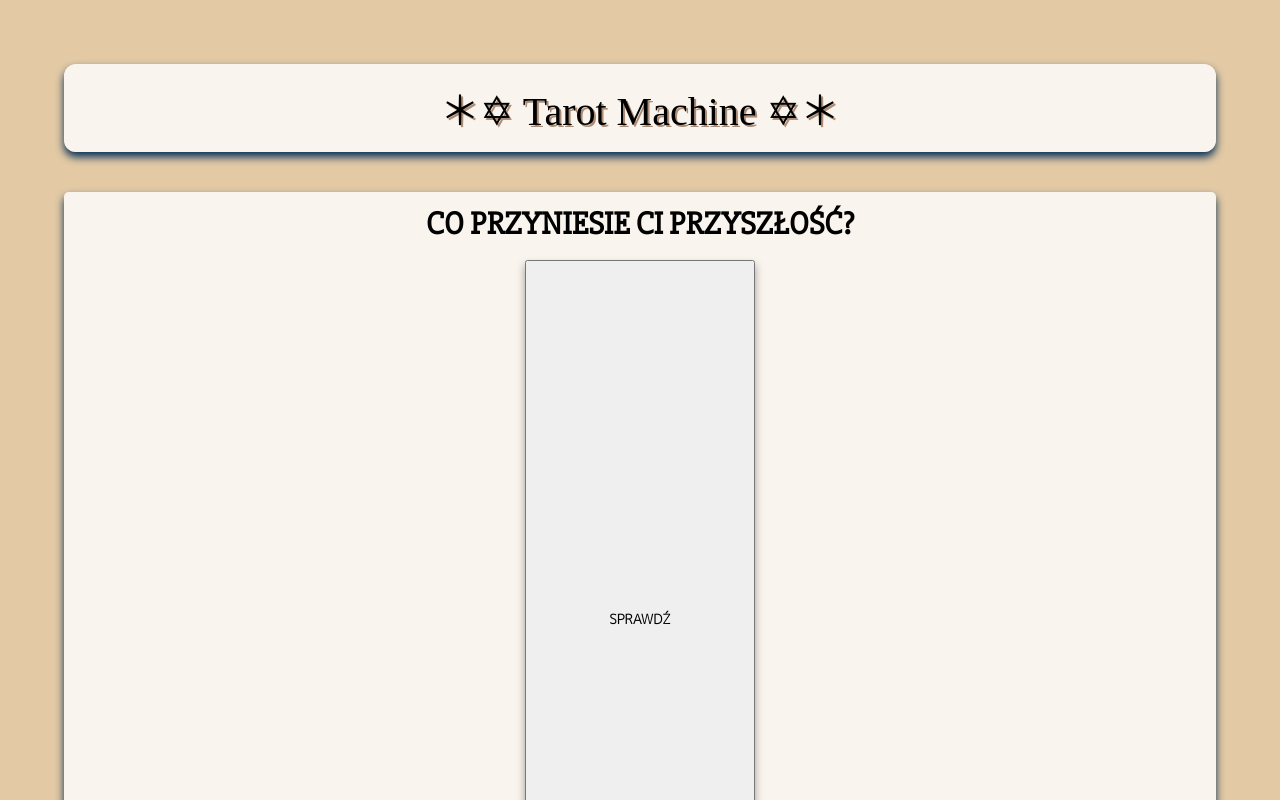
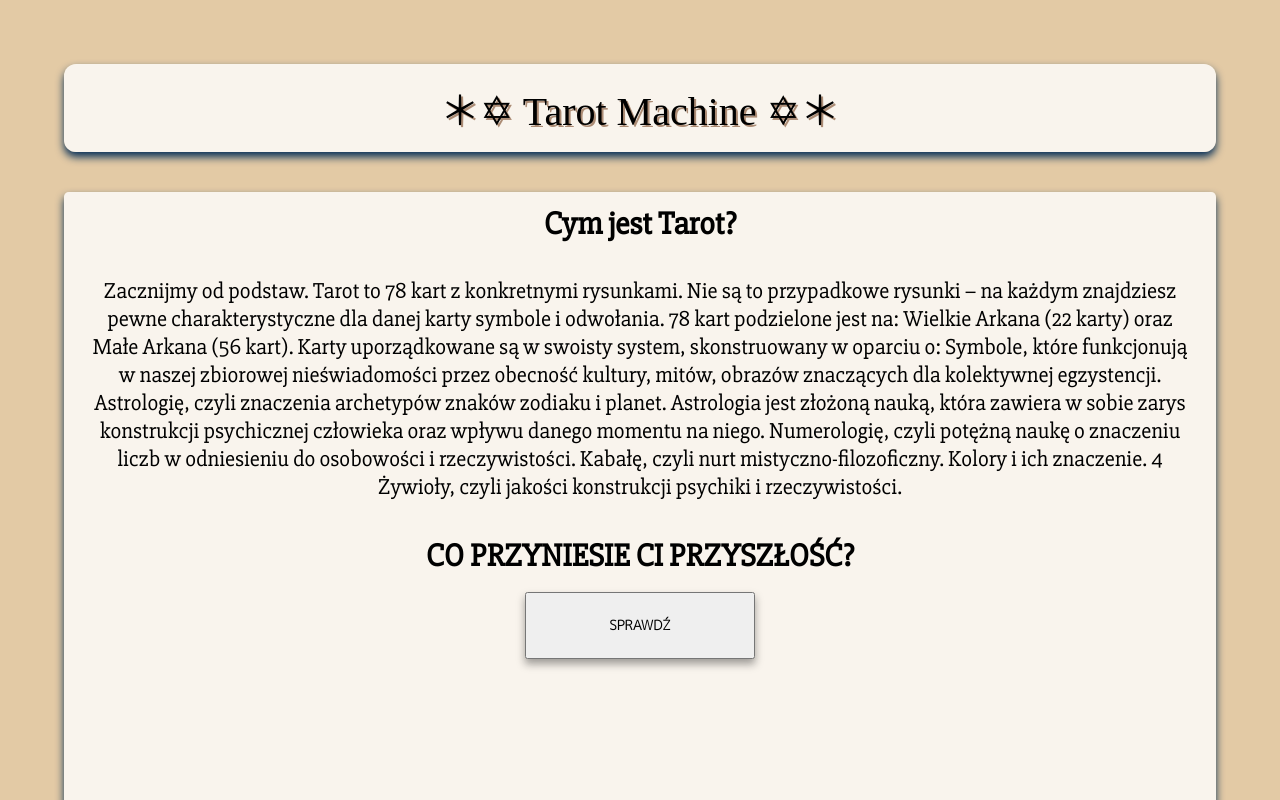
Before and after one commit to H0N3YY/TarrotMachine, a React (Create React App) app: page / in a window 1280 px wide. Shown: the top 800 px of the page. Built offline with nearby package versions, Linux system fonts and the light colour scheme; a web font is replaced by a local one.

Commit message:
add new el

```diff
--- a/src/components/Card.js
+++ b/src/components/Card.js
@@ -4,6 +4,14 @@ import LotteryTarrots from "./LotteryTarrots";
 const Card = () => {
   return (
     <div className="card">
+      <h1> Cym jest Tarot?</h1>
+      <p>Zacznijmy od podstaw. Tarot to 78 kart z konkretnymi rysunkami. Nie są to przypadkowe rysunki – na każdym znajdziesz pewne charakterystyczne dla danej karty symbole i odwołania. 78 kart podzielone jest na: Wielkie Arkana (22 karty) oraz Małe Arkana (56 kart). Karty uporządkowane są w swoisty system, skonstruowany w oparciu o:
+Symbole, które funkcjonują w naszej zbiorowej nieświadomości przez obecność kultury, mitów, obrazów znaczących dla kolektywnej egzystencji.
+Astrologię, czyli znaczenia archetypów znaków zodiaku i planet. Astrologia jest złożoną nauką, która zawiera w sobie zarys konstrukcji psychicznej człowieka oraz wpływu danego momentu na niego.
+Numerologię, czyli potężną naukę o znaczeniu liczb w odniesieniu do osobowości i rzeczywistości.
+Kabałę, czyli nurt mistyczno-filozoficzny.
+Kolory i ich znaczenie.
+4 Żywioły, czyli jakości konstrukcji psychiki i rzeczywistości.</p>
       <h1> CO PRZYNIESIE CI PRZYSZŁOŚĆ?</h1>
       <LotteryTarrots />
       <Button />
--- a/src/style/button.css
+++ b/src/style/button.css
@@ -1,14 +1,14 @@
-
-.button{
+.button {
   width: 20%;
   /* border-radius: 10em; */
-  height: 100%;
+  height: 5em;
   box-shadow: 0 5px 8px rgba(20, 20, 20, 0.397);
   font-family: 'M PLUS 1p', sans-serif;
   font-weight: bold;
   margin: 0.5%;
 
 }
-.button:hover{
+
+.button:hover {
   background-color: #c9c4c4ec;
 }
--- a/src/style/card.css
+++ b/src/style/card.css
@@ -2,6 +2,13 @@
   font-family: 'Slabo 27px', serif;
   font-size: 200%;
   padding: 1%;
+  margin: 0;
+}
+
+.card p {
+  font-family: 'Slabo 27px', serif;
+  font-size: 140%;
+  padding: 2%;
   margin: 0;
 }
 
```
